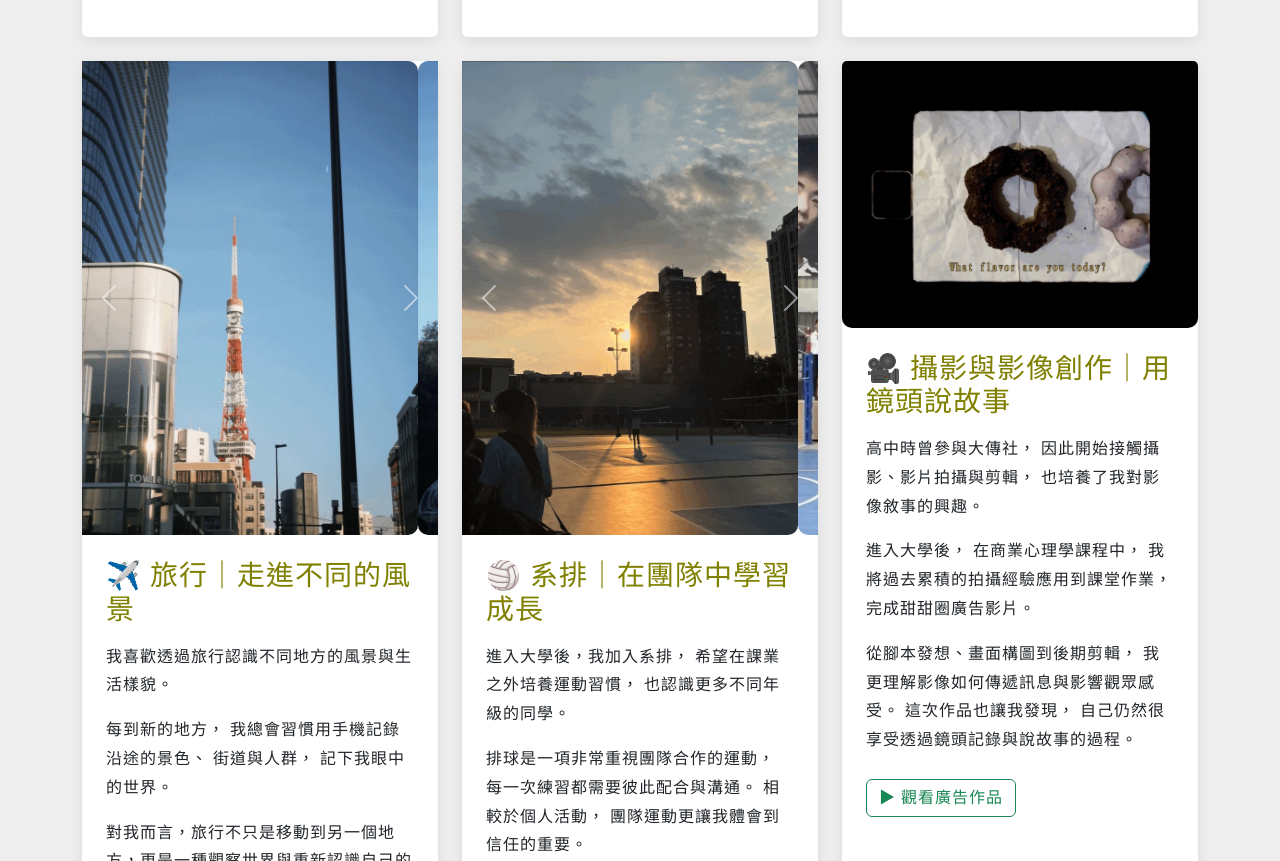
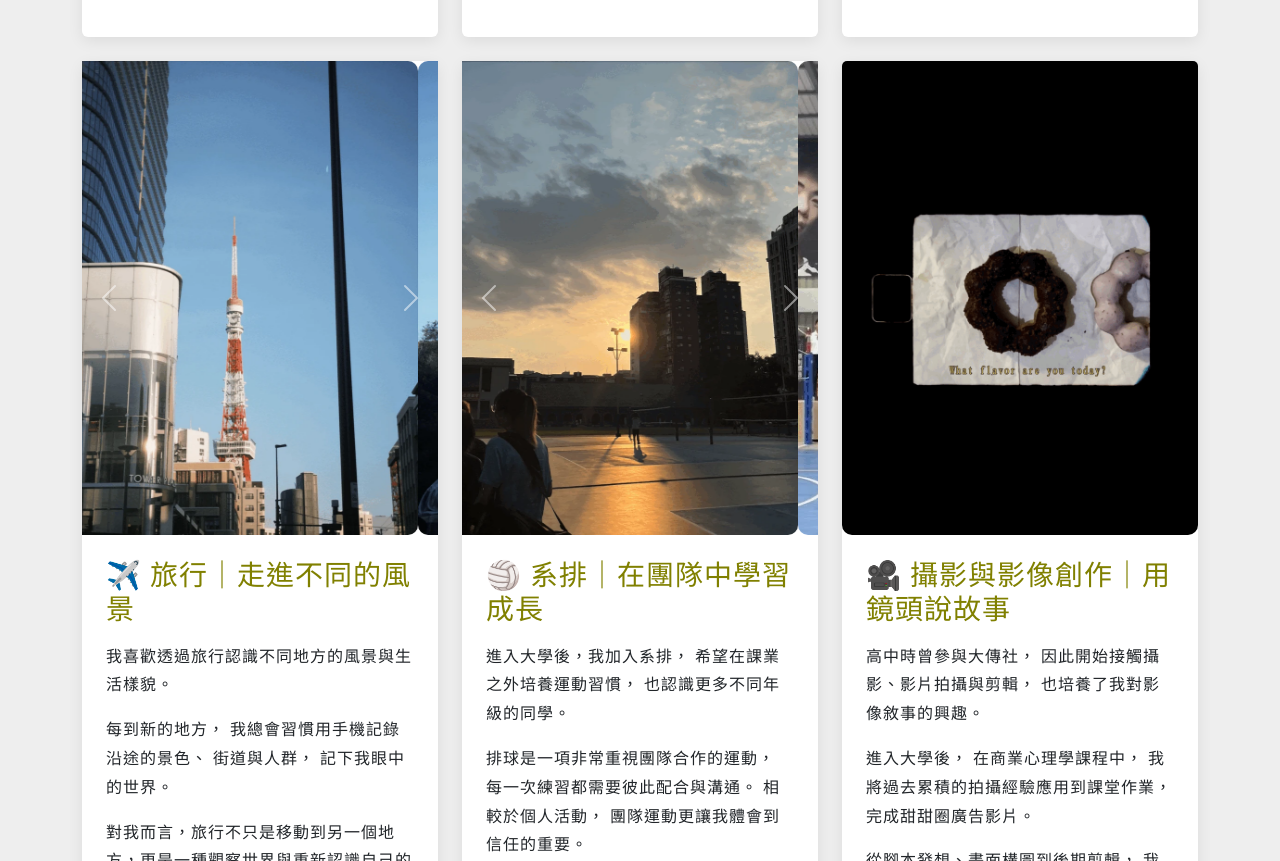
Before and after one commit to cclintw/homework-lin, a plain HTML site: page experience.html in a window 1280 px wide. Shown: the part 1715-2576 px from the top of the page. Drawn offline with nearby package versions, Linux system fonts and the light colour scheme.

Commit message:
Match experience card image ratios

```diff
--- a/css/style.css
+++ b/css/style.css
@@ -129,6 +129,10 @@ h6{
     object-fit: cover;
 }
 
+.intro-section + main .card-img-top{
+    aspect-ratio: 3 / 4;
+}
+
 /* ===== GLOBAL IMG SAFETY ===== */
 img{
     max-width: 100%;
```
